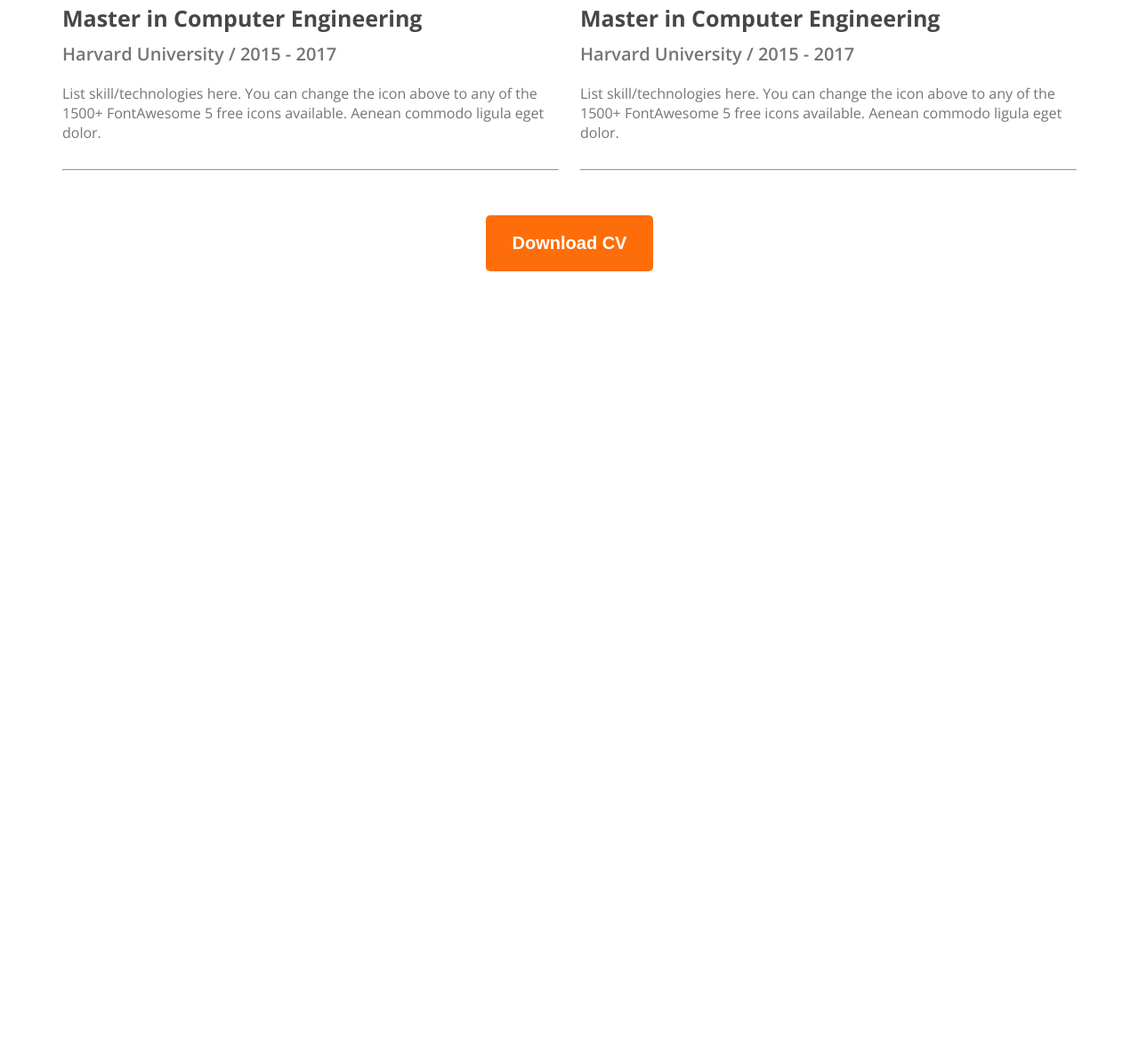
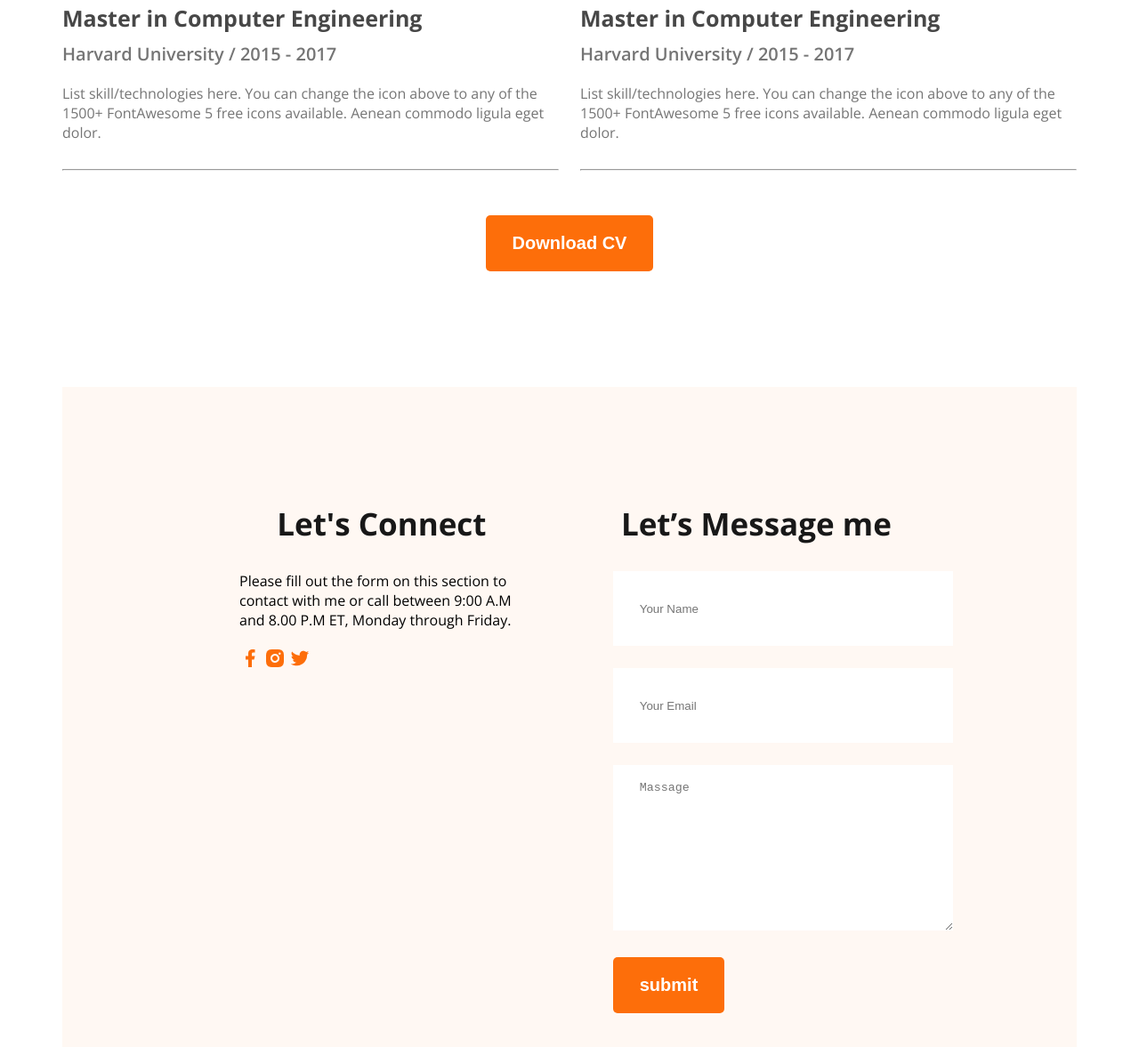
Before and after one commit to Abulkalam36/new-project-demo, a plain HTML site: page index.html in a window 1280 px wide. Shown: the part 2686-3863 px from the top of the page at 89% size. Before the commit the page ends 3041 px from the top, so only its background shows below. Drawn offline with nearby package versions, Linux system fonts and the light colour scheme.

Commit message:
contract-us

```diff
--- a/css/style.css
+++ b/css/style.css
@@ -197,3 +197,28 @@ margin-bottom: 20px;
 .resume-des-p{
 color: #757575;
 }
+/* contract */
+.contract{
+background: #FFF8F3;
+display: flex;
+gap: 100px;
+padding: 130px 199px;
+}
+.contract-area.section-title{
+    text-align: left;
+}
+.contract-area .section-description{
+margin-bottom: 20px;
+}
+.contract-area a{
+text-decoration: none;
+}
+.form-area form input[type="text"],[type="email"],textarea{
+margin-bottom: 25px;
+border: 0;
+width: 100%;
+padding:18px 30px ;
+}
+input{
+    height: 48px;
+}
--- a/index.html
+++ b/index.html
@@ -155,6 +155,34 @@
                 <button class="btn">Download CV</button>
             </div>
         </section>
+        <!-- contract -->
+        <section class="contract">
+            <div class="contract-area">
+                <h3 class="section-title">Let's Connect</h3>
+                <p class="section-description">
+                    Please fill out the form on this section to contact with me or call between 9:00 A.M and 8.00 P.M
+                    ET, Monday through Friday.
+                </p>
+                <a href="">
+                    <img src="images/icons/facebook.png" alt="">
+                </a>
+                <a href="">
+                    <img src="images/icons/insta.png" alt="">
+                </a>
+                <a href="">
+                    <img src="images/icons/twitter.png" alt="">
+                </a>
+            </div>
+            <div class="form-area">
+                <h3 class="section-title">Let’s Message me</h3>
+                <form action="#">
+                    <input type="text" name="text" id="" placeholder="Your Name">
+                    <input type="email" name="email" id="" placeholder="Your Email">
+                    <textarea name="" id="" cols="30" rows="10" placeholder="Massage"></textarea>
+                    <button class="btn">submit</button>
+                </form>
+            </div>
+        </section>
     </main>
     <footer>
 
```
